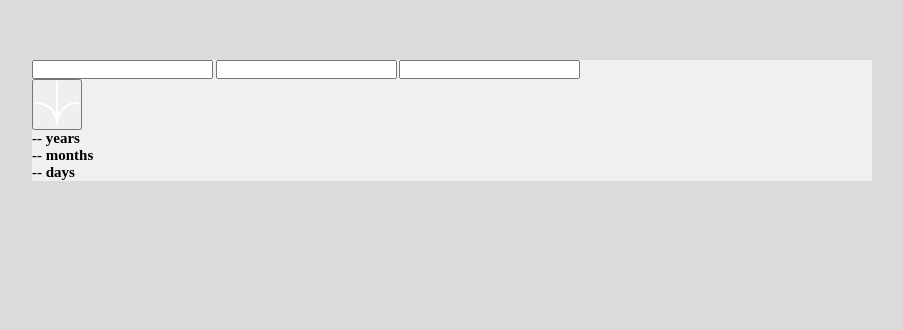
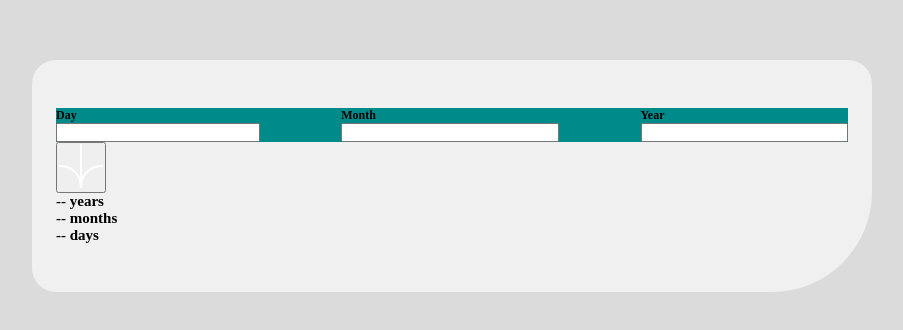
Before and after one commit to Sebystien/age-calculator, a plain HTML site: page index.html in a window 1280 px wide. Shown: the part 140-470 px from the top of the page, without its empty margins (188-1091 px from the left). Drawn offline with Linux system fonts and the light colour scheme.

Commit message:
Everything

```diff
--- a/css/style.css
+++ b/css/style.css
@@ -10,6 +10,10 @@
     --clr-light-grey: hsl(0, 0%, 86%);
     --clr-smoke-grey: hsl(0, 1%, 44%);
     --clr-off-black: hsl(0, 0%, 8%);
+
+    --regular: 400;
+    --bold:700;
+    --extra-b:800;
 
 }
 
@@ -33,14 +37,41 @@ body{
 }
 
 .container{
+    width: 100%;
+    height: 100%;
+}
+
+.form{
+    border-radius: 24px 24px 100px 24px;
+    background: dodgerblue;
+
     background: var(--clr-off-white);
     width: 90%;
     max-width: 840px;
     margin: 0 auto;
     margin-top: 20rem;
+
+    padding: 4.8rem 2.4rem;
+    overflow: hidden;
 }
 
-.form{}
+.input-boxes{
+    display: flex;
+    justify-content: space-between;
+    background: darkcyan;
+    width: 100%;
+}
+
+.input-boxes div > *{
+    width: 100%;
+}
+
+.input-boxes div > span{
+font-size: 1.2rem;
+font-weight: var(--bold);
+}
+
+
 
 .results{}
 
--- a/index.html
+++ b/index.html
@@ -25,9 +25,20 @@
       <!--------------------------------->
 
     <form class="form">
-      <input type="number" name="date" id="" data-v="">
-      <input type="number">
-      <input type="number" name="" id="">
+      <div class="input-boxes">
+          <div>
+           <span>Day</span>
+            <input type="text" name="date" id="" data-v="">
+         </div>
+         <div>
+           <span>Month</span>
+           <input type="text" name="date" id="" data-v="">
+         </div>
+         <div>
+           <span>Year</span>
+           <input type="text" name="date" id="" data-v="">
+         </div>
+      </div>
 
       <!--------------------------------->
 
```
